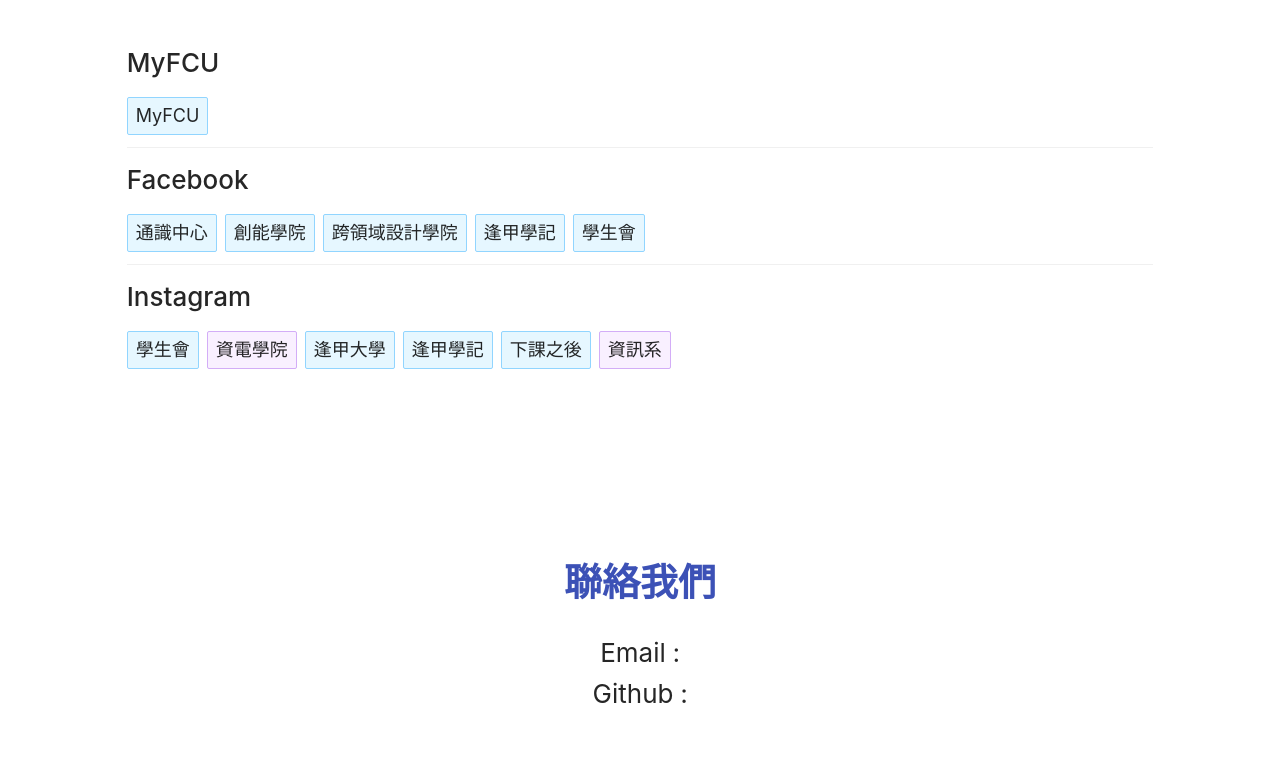
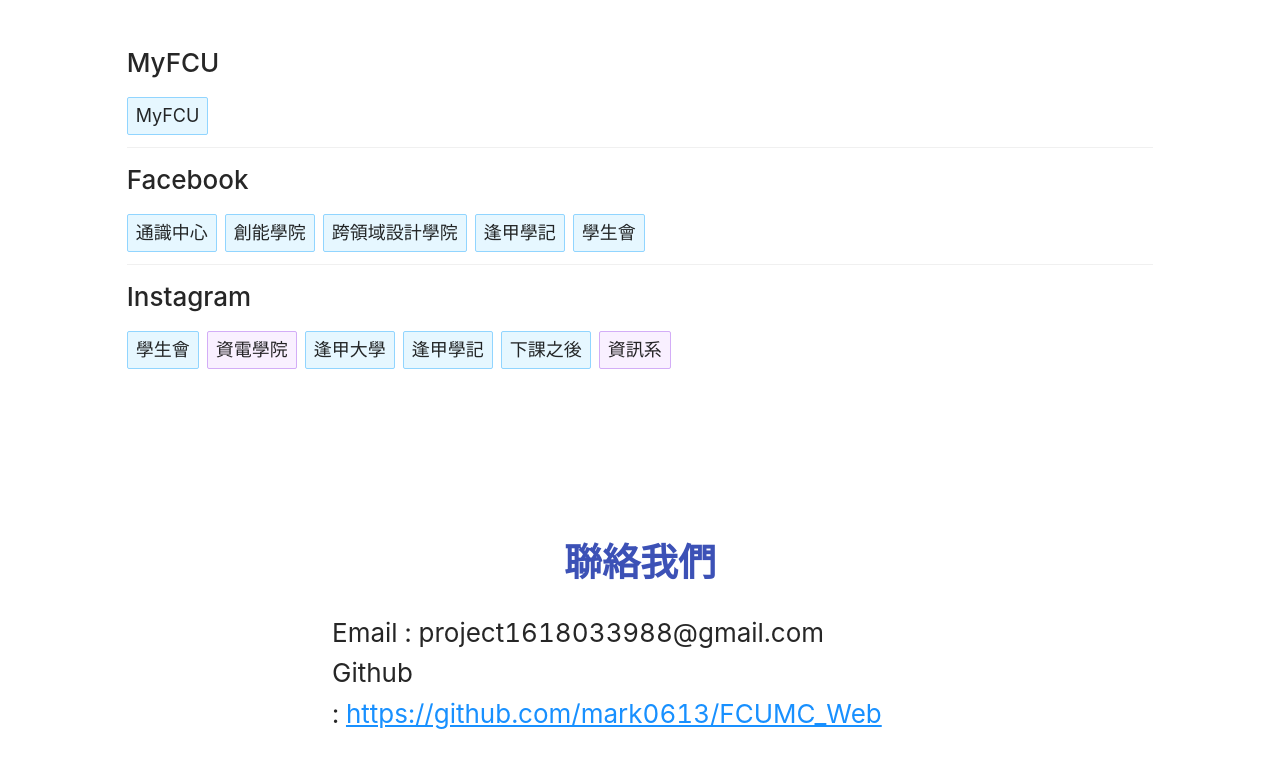
Before and after one commit to mark0613/FCUMC_Web, a React (Create React App) app: page / in a window 1280 px wide. Shown: the part 1430-2198 px from the top of the page. Built offline with nearby package versions, Linux system fonts and the light colour scheme.

Commit message:
add: Add contact information

```diff
--- a/src/components/Home/Contact.js
+++ b/src/components/Home/Contact.js
@@ -24,9 +24,14 @@
                 >
                     聯絡我們
                 </Box>
-                <Box component='span' sx={{ textAlign: 'center' }}>
-                    <Box>Email : </Box>
-                    <Box>Github : </Box>
+                <Box component='span' sx={{ textAlign: {xs: 'center', lg: 'left'} }}>
+                    <Box>Email : project1618033988@gmail.com</Box>
+                    <Box>
+                        Github :&nbsp;
+                        <a href="https://github.com/mark0613/FCUMC_Web" style={{ textDecoration: 'underline' }}>
+                            https://github.com/mark0613/FCUMC_Web
+                        </a>
+                    </Box>
                 </Box>
                 <Box sx={{ height: 200 }} />
             </Grid>
```
